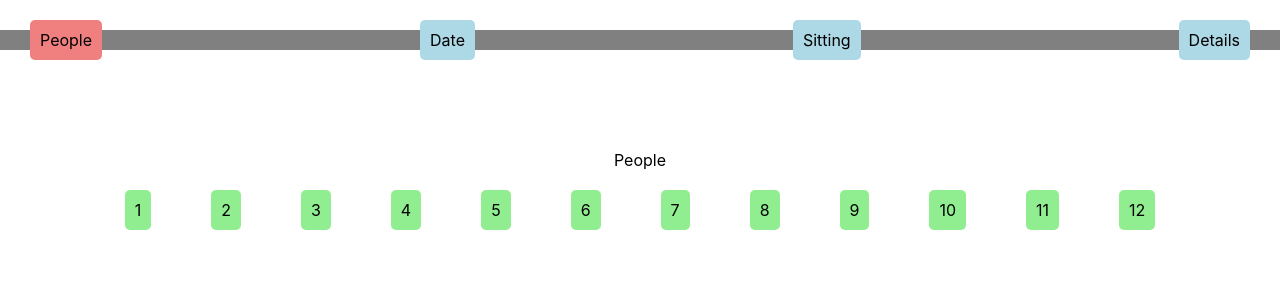
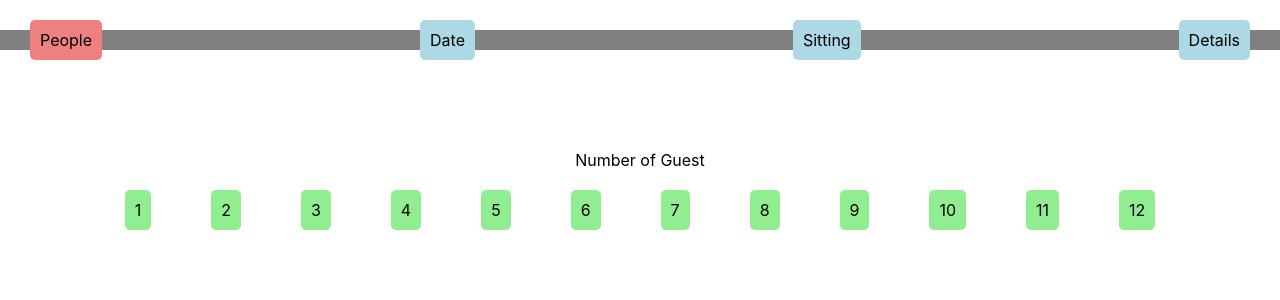
Before and after one commit to Josh8011/reservation, a React (Create React App) app: page / in a window 1280 px wide. Shown: the top 300 px of the page. Built offline with nearby package versions, Linux system fonts and the light colour scheme.

Commit message:
minor changes

```diff
--- a/src/pages/Date.js
+++ b/src/pages/Date.js
@@ -5,14 +5,11 @@ import React from 'react';
 export function Date(props){
 
     var ResInfo = props.ResInfo;
-    console.log(ResInfo.People);
-    console.log(ResInfo);
 
     return(
         <div>
             Date
 
-            {""+ResInfo.People}
         </div>
     );
 }
--- a/src/pages/People.js
+++ b/src/pages/People.js
@@ -21,7 +21,7 @@ export function People(props){
 
     return(
         <div className='PeopleBody'>
-            People
+            Number of Guest
             <div className='PeopleSelectionContainer'>
             {peopleLinks}
             </div>
```
